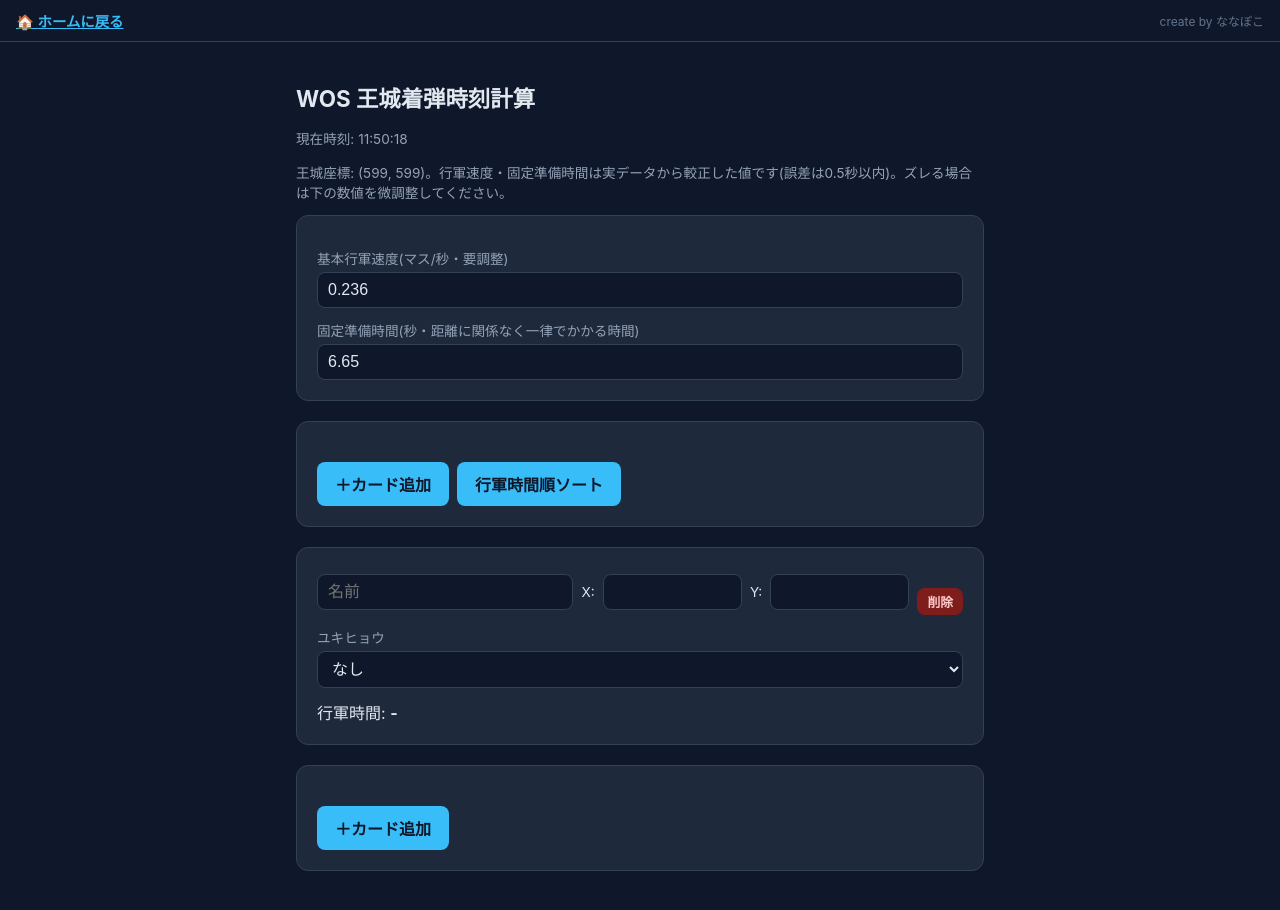
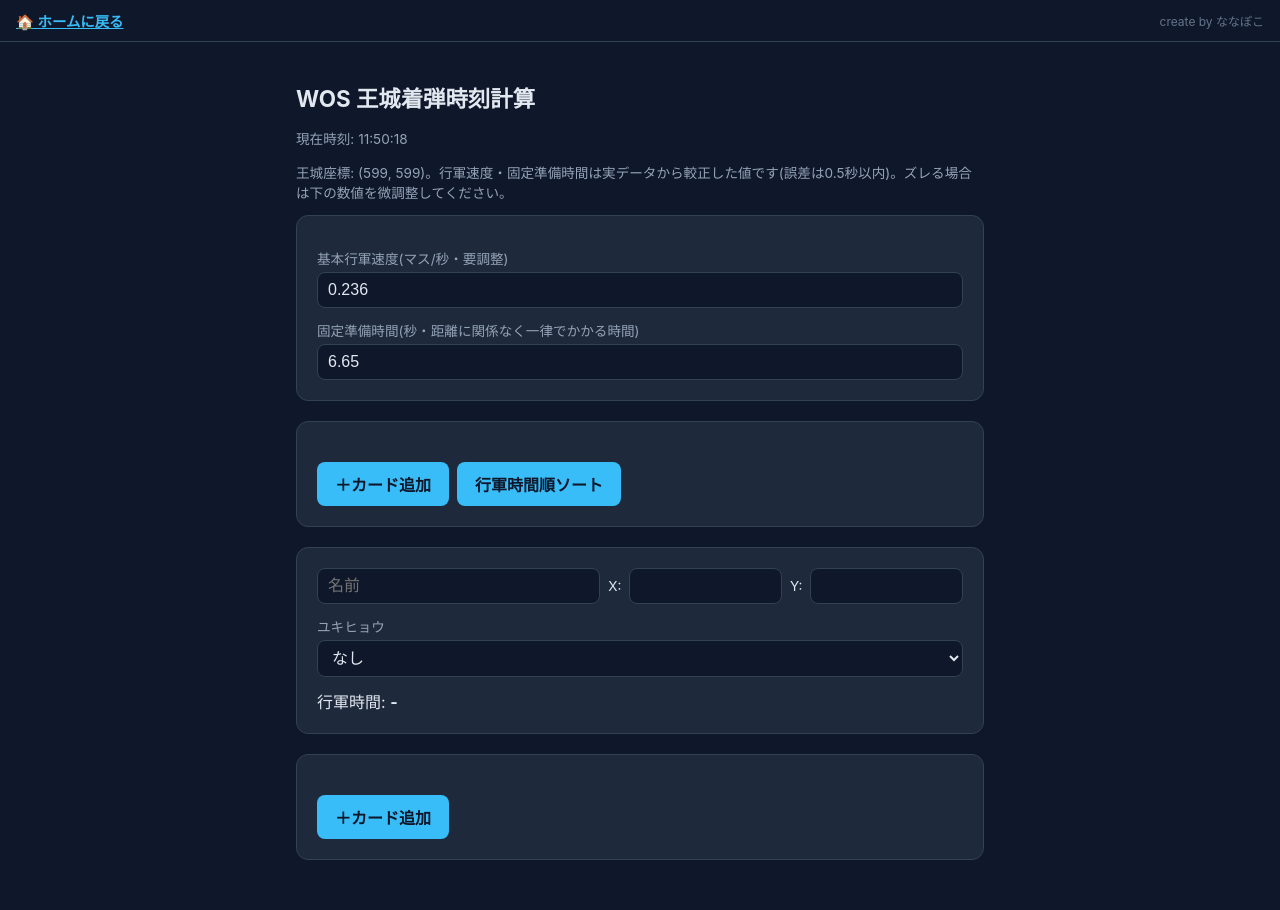
Before and after one commit to 4vp69hrn4m-del/wos-tool, a Next.js app: page /timer in a window 1280 px wide. Shown: the top 910 px of the page. Built offline with nearby package versions, Linux system fonts and the light colour scheme.

Commit message:
page.tsx を更新

```diff
--- a/app/timer/page.tsx
+++ b/app/timer/page.tsx
@@ -72,10 +72,6 @@ export default function TimerPage() {
     setCards((prev) => prev.map((c) => (c.id === id ? { ...c, ...patch } : c)));
   }
 
-  function deleteCard(id: string) {
-    setCards((prev) => prev.filter((c) => c.id !== id));
-  }
-
   function sortByArrival() {
     setCards((prev) =>
       [...prev].sort((a, b) => {
@@ -137,18 +133,6 @@ export default function TimerPage() {
                   style={{ flex: 1 }}
                 />
               </div>
-              <button
-                onClick={() => deleteCard(c.id)}
-                style={{
-                  marginLeft: 8,
-                  padding: "4px 10px",
-                  fontSize: "0.8rem",
-                  background: "#7f1d1d",
-                  color: "#fecaca",
-                }}
-              >
-                削除
-              </button>
             </div>
 
             <label>ユキヒョウ</label>
```
